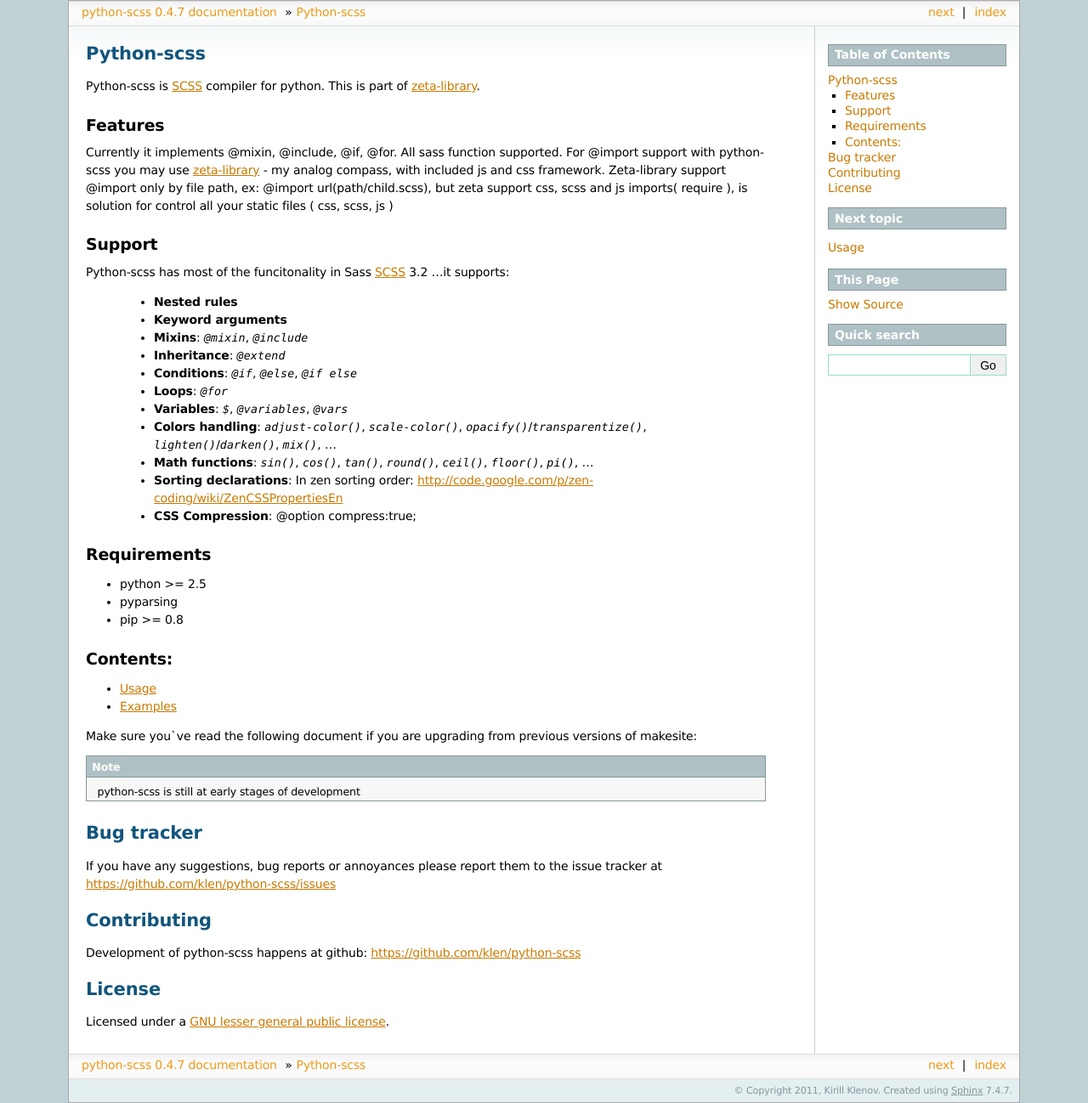
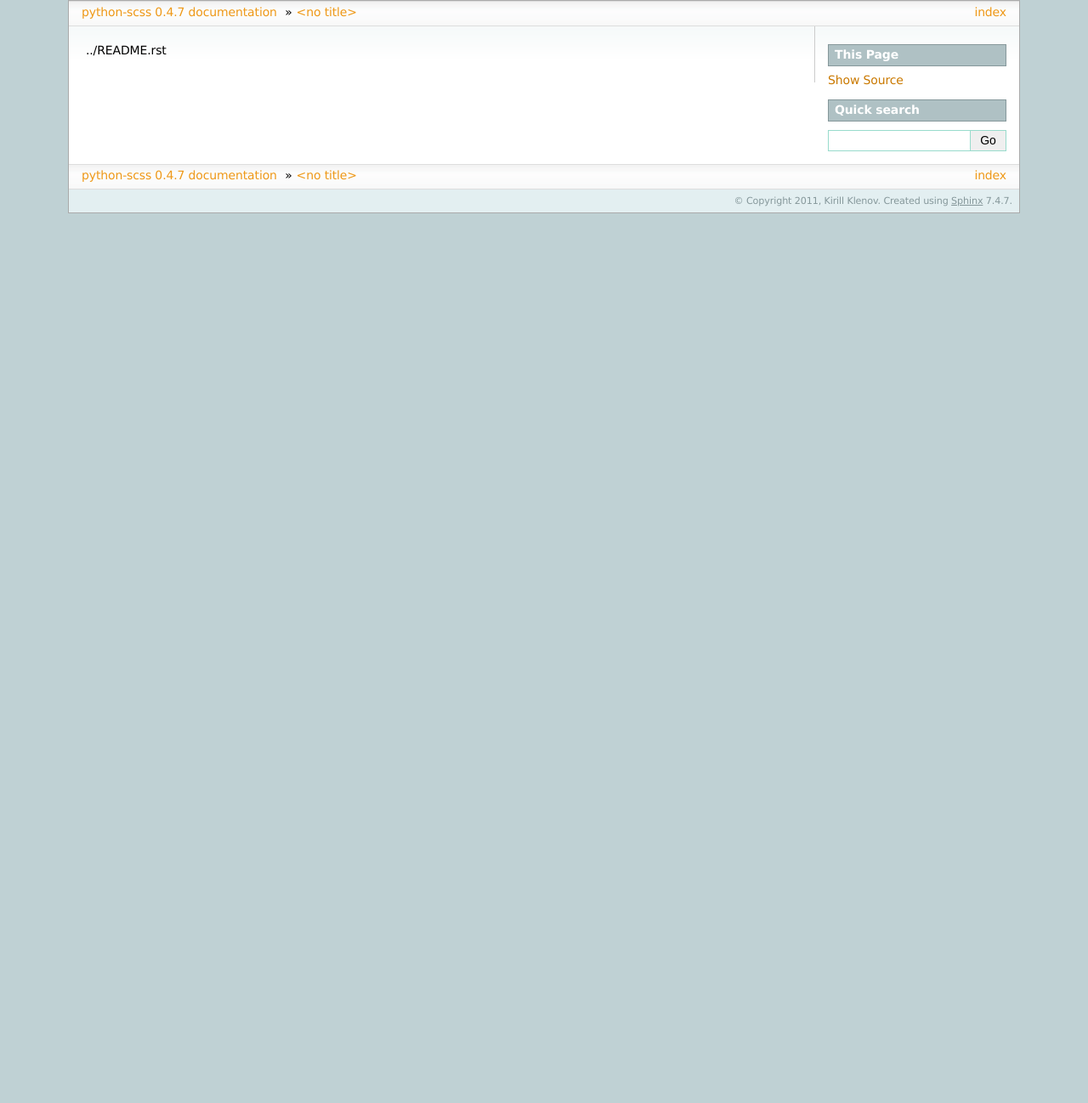
Before and after one commit to klen/python-scss, a Sphinx documentation site: the page built from docs/index.rst, in a window 1280 px wide. Shown: the whole page at 85% size. Built offline with Sphinx 7.4.7, drawn with Linux system fonts in a browser that asks for light colours; after the commit the page ends 900 px from its top, so only the background shows below that.

```diff
--- a/ChangeLog.txt
+++ b/ChangeLog.txt
@@ -1,5 +1,10 @@
 Changes
 =======
+
+## 2011-02-20 0.5.8
+-------------------
+* Add @options sort, @option comments, @option cache
+* Upgrade scss command tools ( more options, see scss --help )
 
 ## 2011-02-19 0.5.7
 -------------------
--- a/Todo.txt
+++ b/Todo.txt
@@ -1,9 +1,7 @@
-Add options for compress, sorting
-Refactor compress
-
-
+Fix cache
 Add warnings on unknown properties
 Add zen codding abbr
+Add wath mode
 Enable verbose stacktrace
 Drop copy all nodes ( only vars )
 Fix selector bug
--- a/docs/index.rst
+++ b/docs/index.rst
@@ -1,90 +1 @@
-.. python-scss documentation master file, created by
-   sphinx-quickstart on Wed Feb 16 19:24:45 2011.
-   You can adapt this file completely to your liking, but it should at least
-   contain the root `toctree` directive.
-
-Python-scss
-===========
-
-Python-scss is SCSS_ compiler for python.
-This is part of zeta-library_.
-
-
-Features
---------
-Currently it implements @mixin, @include, @if, @for. All sass function supported.
-For @import support with python-scss you may use zeta-library_ - my analog compass, with included js and css framework.
-Zeta-library support @import only by file path, ex: @import url(path/child.scss), but zeta support css, scss and js imports( require ),
-is solution for control all your static files ( css, scss, js )
-
-
-Support
--------
-Python-scss has most of the funcitonality in Sass SCSS_ 3.2 ...it supports:
-
-    * **Nested rules**
-    * **Keyword arguments**
-    * **Mixins**: `@mixin`, `@include`
-    * **Inheritance**: `@extend`
-    * **Conditions**: `@if`, `@else`, `@if else`
-    * **Loops**: `@for`
-    * **Variables**: `$`, `@variables`, `@vars`
-    * **Colors handling**: `adjust-color()`, `scale-color()`, `opacify()`/`transparentize()`, `lighten()`/`darken()`, `mix()`, ...
-    * **Math functions**: `sin()`, `cos()`, `tan()`, `round()`, `ceil()`, `floor()`, `pi()`, ...
-    * **Sorting declarations**: In zen sorting order: http://code.google.com/p/zen-coding/wiki/ZenCSSPropertiesEn
-    * **CSS Compression**: @option compress:true;
-
-
-Requirements
--------------
-
-- python >= 2.5
-- pyparsing
-- pip >= 0.8
-
-
-Contents:
----------
-
-.. toctree::
-   :maxdepth: 2
-
-   usage
-   examples
-
-Make sure you`ve read the following document if you are upgrading from previous versions of makesite:
-
-.. toctree::
-   :maxdepth: 1
-
-   changes
-
-.. note::
-
-    python-scss is still at early stages of development
-
-
-Bug tracker
-===========
-
-If you have any suggestions, bug reports or
-annoyances please report them to the issue tracker
-at https://github.com/klen/python-scss/issues
-
-
-Contributing
-============
-
-Development of python-scss happens at github:
-https://github.com/klen/python-scss
-
-
-License
-=======
-
-Licensed under a `GNU lesser general public license`_.
-
-
-.. _zeta-library: http://github.com/klen/zeta-library
-.. _GNU lesser general public license: http://www.gnu.org/copyleft/lesser.html
-.. _SCSS: http://sass-lang.com
+../README.rst
--- a/scss/__init__.py
+++ b/scss/__init__.py
@@ -2,7 +2,7 @@
 import operator
 
 
-VERSION_INFO = (0, 5, 7)
+VERSION_INFO = (0, 5, 8)
 
 __project__ = PROJECT = __name__
 __version__ = VERSION = '.'.join(str(i) for i in VERSION_INFO)
```
Also changed, not shown: README.rst (+52 -11 lines), docs/examples.rst (deleted, +0 -115 lines), docs/usage.rst (deleted, +0 -18 lines), 4 other files.
